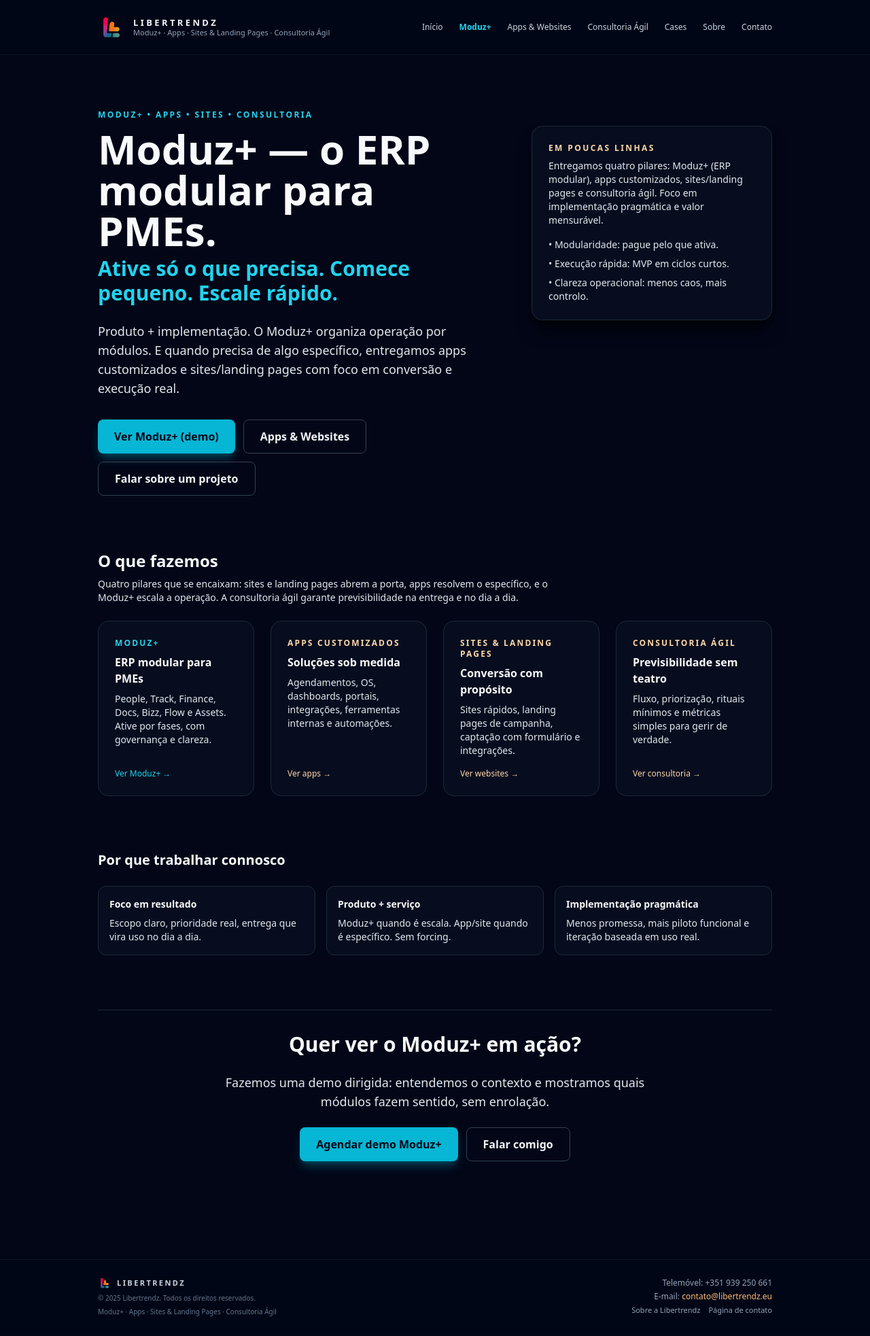
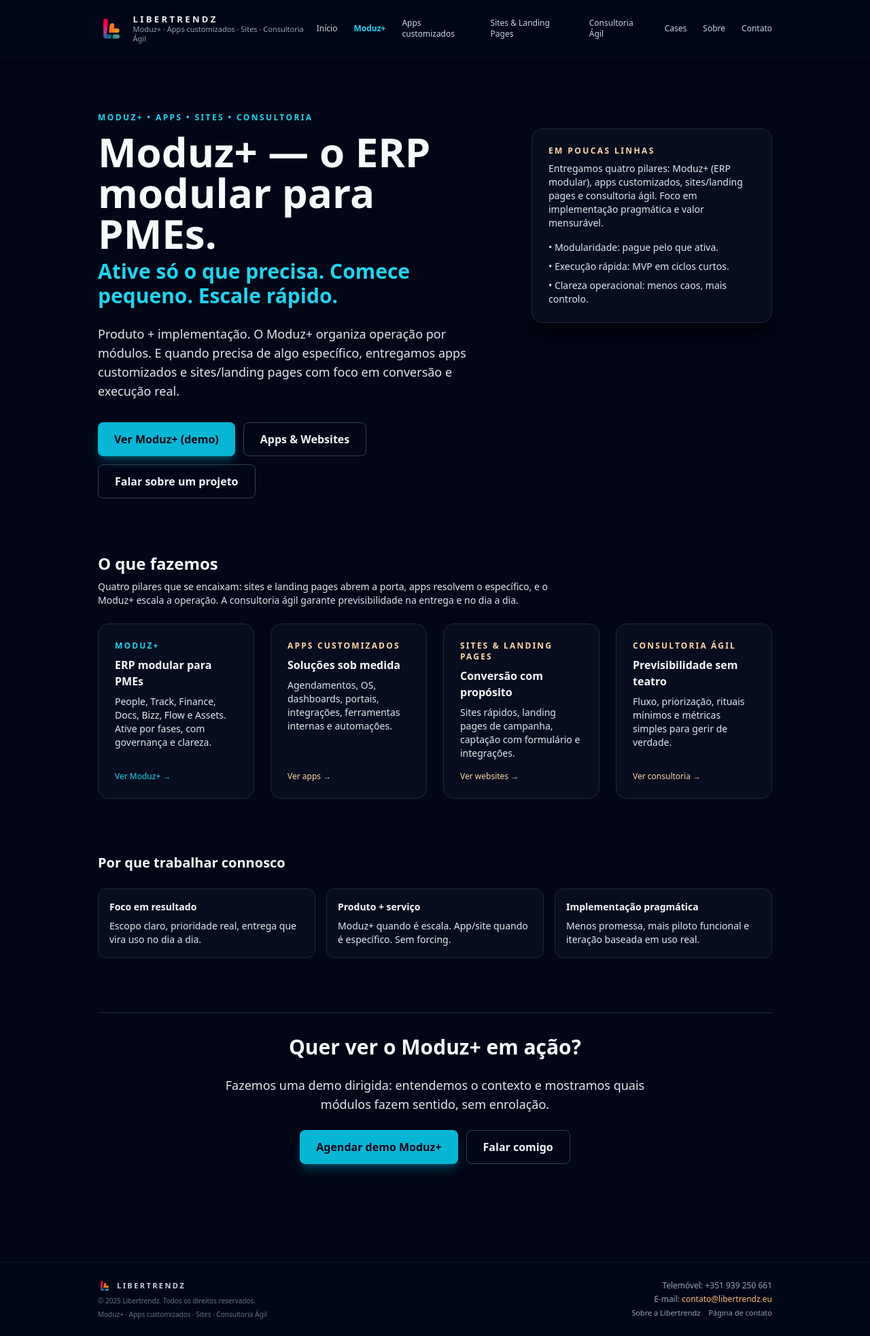
Before and after one commit to libertrendz/libertrendz-site, a Next.js app: page / in a window 1280 px wide. Shown: the whole page at 68% size. Built offline with nearby package versions, Linux system fonts and the light colour scheme.

Commit message:
Atualizar o layout.tsx

```diff
--- a/app/layout.tsx
+++ b/app/layout.tsx
@@ -1,4 +1,4 @@
-// repo: libertrendz-site/app/layout.tsx
+// app/layout.tsx
 import type { Metadata } from "next";
 import Image from "next/image";
 import "./globals.css";
@@ -6,24 +6,24 @@ import "./globals.css";
 export const metadata: Metadata = {
   title: "Libertrendz",
   description:
-    "Libertrendz — Moduz+ (ERP modular), Apps customizados, Sites e Landing Pages, e Consultoria Ágil para PMEs.",
+    "Libertrendz — Moduz+, Apps customizados, Sites e Landing Pages, Consultoria Ágil para PMEs.",
   icons: {
     icon: [
+      { url: "/favicon.ico" },
       { url: "/images/favicon-32x32.png", sizes: "32x32", type: "image/png" },
       { url: "/images/favicon-16x16.png", sizes: "16x16", type: "image/png" },
-      { url: "/favicon.ico", sizes: "any" }
     ],
-    apple: "/images/apple-touch-icon-180x180.png"
+    apple: "/images/apple-touch-icon-180x180.png",
   },
   openGraph: {
-    images: ["/images/og-image.png"]
-  }
+    images: ["/images/og-image.png"],
+  },
 };
 
 const LOGO_SYMBOL_URL = "/images/LIBERTRENDZ.png";
 
 export default function RootLayout({
-  children
+  children,
 }: {
   children: React.ReactNode;
 }) {
@@ -49,7 +49,7 @@ export default function RootLayout({
                   LIBERTRENDZ
                 </span>
                 <span className="text-[11px] text-slate-400">
-                  Moduz+ · Apps · Sites & Landing Pages · Consultoria Ágil
+                  Moduz+ · Apps customizados · Sites · Consultoria Ágil
                 </span>
               </div>
             </a>
@@ -69,27 +69,26 @@ export default function RootLayout({
               </a>
 
               <a href="/apps" className="hover:text-accent-400">
-                Apps & Websites
+                Apps customizados
               </a>
-
+              <a href="/sites" className="hover:text-accent-400">
+                Sites & Landing Pages
+              </a>
               <a href="/agile" className="hover:text-accent-400">
                 Consultoria Ágil
               </a>
-
               <a href="/cases" className="hover:text-accent-400">
                 Cases
               </a>
-
               <a href="/sobre" className="hover:text-accent-400">
                 Sobre
               </a>
-
               <a href="/contato" className="hover:text-accent-400">
                 Contato
               </a>
             </nav>
 
-            {/* NAV MOBILE */}
+            {/* NAV MOBILE (hambúrguer + dropdown simples) */}
             <details className="relative sm:hidden">
               <summary
                 className="flex cursor-pointer items-center rounded-md border border-slate-700 px-3 py-1.5 text-xs font-medium text-slate-200 hover:border-accent-400 hover:text-accent-400"
@@ -99,7 +98,8 @@ export default function RootLayout({
                 <span className="inline-block h-[1px] w-3 bg-slate-300 shadow-[0_4px_0_0_rgba(148,163,184,1),0_8px_0_0_rgba(148,163,184,1)]" />
               </summary>
 
-              <div className="absolute right-0 mt-2 w-56 rounded-lg border border-slate-800 bg-slate-950/95 p-3 text-xs shadow-xl shadow-black/60 z-50">
+              {/* dropdown com z-50 para ficar acima do conteúdo */}
+              <div className="absolute right-0 z-50 mt-2 w-56 rounded-lg border border-slate-800 bg-slate-950/95 p-3 text-xs shadow-xl shadow-black/60">
                 <nav className="flex flex-col gap-2 text-slate-200">
                   <a href="/" className="hover:text-accent-400">
                     Início
@@ -113,21 +113,20 @@ export default function RootLayout({
                   </a>
 
                   <a href="/apps" className="hover:text-accent-400">
-                    Apps & Websites
+                    Apps customizados
                   </a>
-
+                  <a href="/sites" className="hover:text-accent-400">
+                    Sites & Landing Pages
+                  </a>
                   <a href="/agile" className="hover:text-accent-400">
                     Consultoria Ágil
                   </a>
-
                   <a href="/cases" className="hover:text-accent-400">
                     Cases
                   </a>
-
                   <a href="/sobre" className="hover:text-accent-400">
                     Sobre
                   </a>
-
                   <a href="/contato" className="hover:text-accent-400">
                     Contato
                   </a>
@@ -146,6 +145,7 @@ export default function RootLayout({
           </div>
         </header>
 
+        {/* CONTEÚDO PRINCIPAL */}
         <main>{children}</main>
 
         {/* FOOTER */}
@@ -165,12 +165,14 @@ export default function RootLayout({
                   LIBERTRENDZ
                 </span>
               </div>
+
               <div className="text-[10px] text-slate-500">
                 © {new Date().getFullYear()} Libertrendz. Todos os direitos
                 reservados.
               </div>
+
               <div className="text-[10px] text-slate-500">
-                Moduz+ · Apps · Sites & Landing Pages · Consultoria Ágil
+                Moduz+ · Apps customizados · Sites · Consultoria Ágil
               </div>
             </div>
 
```
